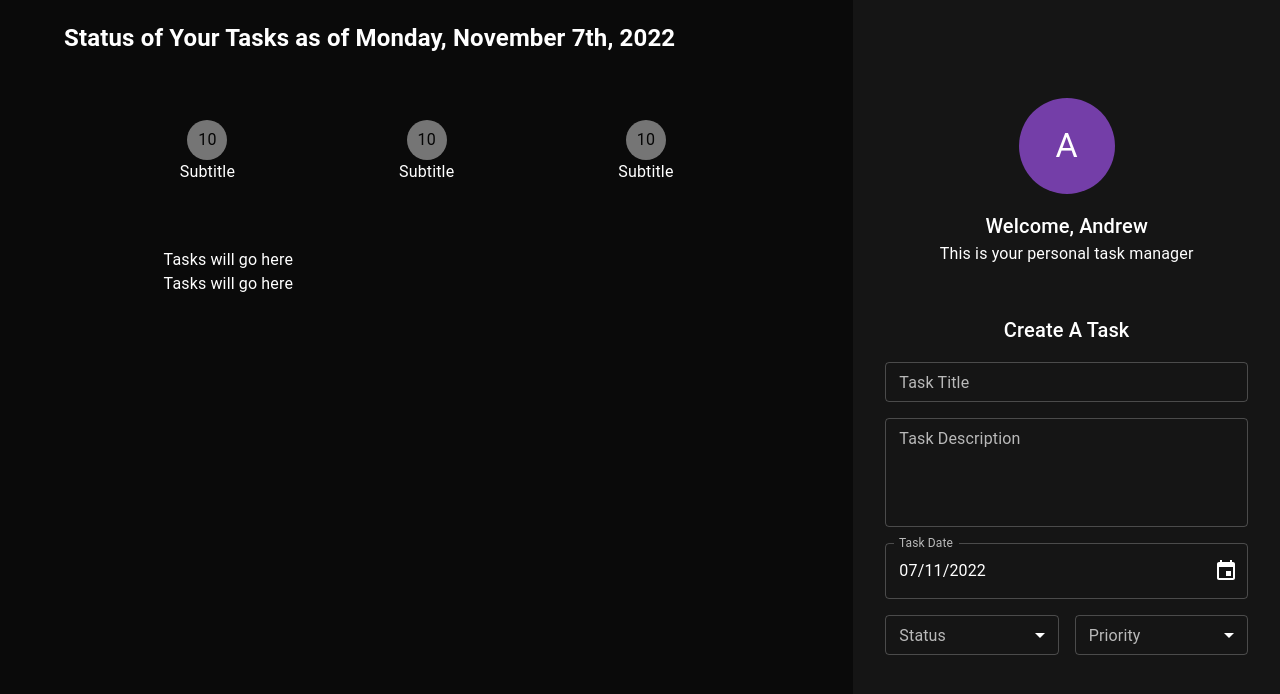
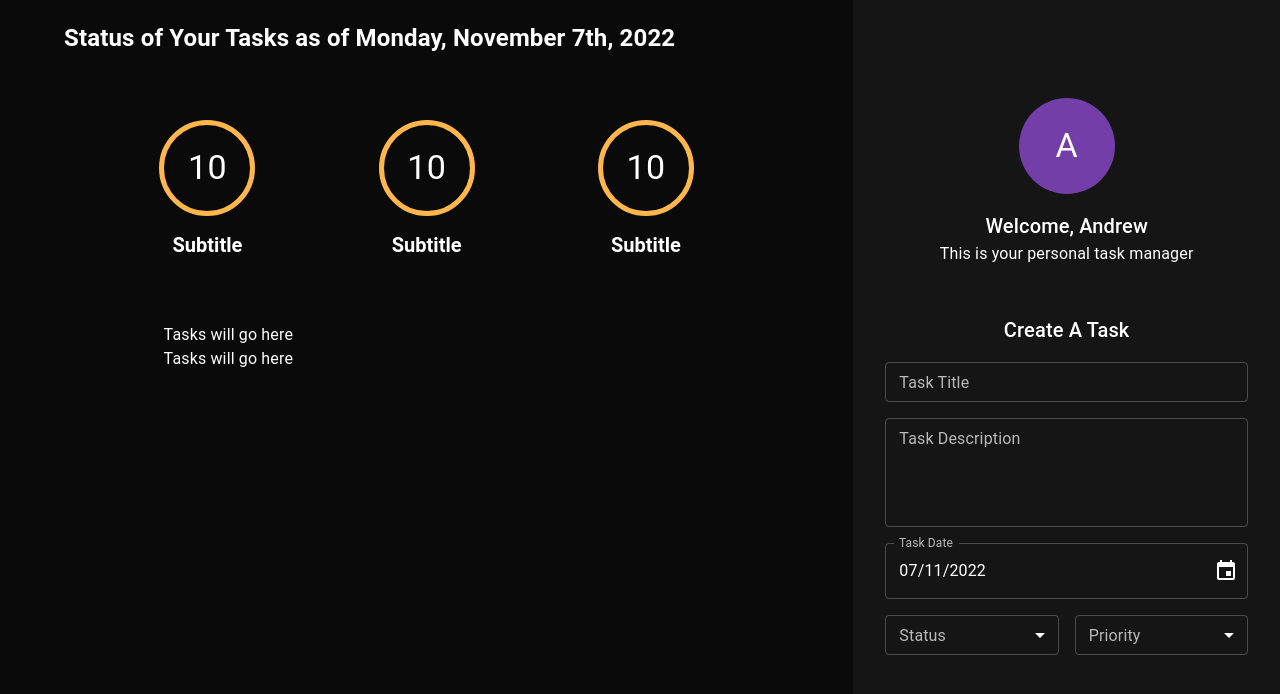
Before and after one commit to atmason90/task-manager, a React (Create React App) app in the folder task-manager/: page / in a window 1280 px wide. Shown: the top 694 px of the page. Built offline with nearby package versions, Linux system fonts and the light colour scheme.

Commit message:
add styling to taskCounter component

```diff
--- a/task-manager/src/components/taskCounter/taskCounter.tsx
+++ b/task-manager/src/components/taskCounter/taskCounter.tsx
@@ -10,10 +10,28 @@
                 justifyContent='center'
                 alignItems='center'
             >
-                <Avatar>
-                    <Typography>10</Typography>
+                <Avatar
+                    sx={{
+                        backgroundColor: 'transparent',
+                        border: '5px solid',
+                        width: '96px',
+                        height: '96px',
+                        marginBottom: '16px',
+                        borderColor: 'warning.light',
+                    }}
+                >
+                    <Typography color='#ffffff' variant='h4'>
+                        10
+                    </Typography>
                 </Avatar>
-                <Typography>Subtitle</Typography>
+                <Typography
+                    color='#ffffff'
+                    fontWeight='bold'
+                    fontSize='20px'
+                    variant='h5'
+                >
+                    Subtitle
+                </Typography>
             </Box>
         </>
     )
```
